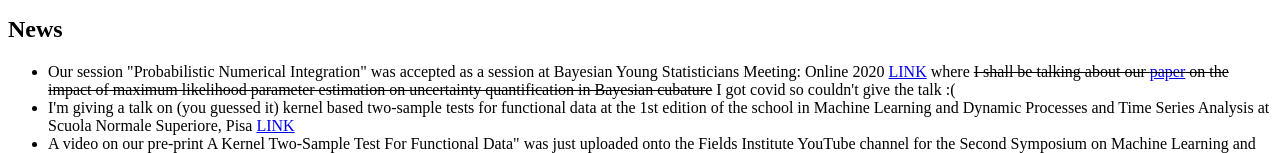
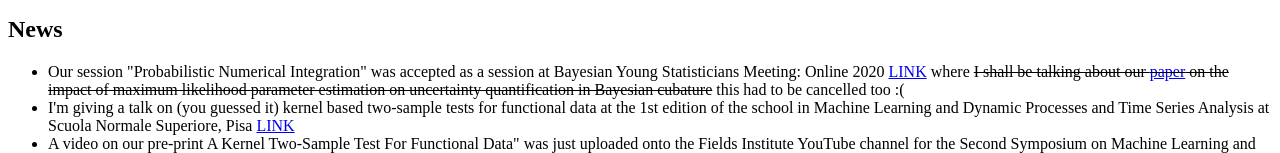
Before and after one commit to georgewynne/georgewynne.github.io, a plain HTML site: page index.html in a window 1280 px wide. Shown: the part 633-786 px from the top of the page. Drawn offline with Linux system fonts and the light colour scheme.

Commit message:
added baysm cancellation

```diff
--- a/index.html
+++ b/index.html
@@ -41,7 +41,7 @@ and
 <h2>News</h2>
 <ul>
 	<li>
-		Our session "Probabilistic Numerical Integration" was accepted as a session at Bayesian Young Statisticians Meeting: Online 2020 <a href = 'https://j-isba.github.io/baysmo.html' target = '_blank'><span>LINK</span></a> where <del>I shall be talking about our <a href = 'https://epubs.siam.org/doi/abs/10.1137/20M1315968' target = '_blank'><span>paper</span></a> on the impact of maximum likelihood parameter estimation on uncertainty quantification in Bayesian cubature</del> I got covid so couldn't give the talk :(
+		Our session "Probabilistic Numerical Integration" was accepted as a session at Bayesian Young Statisticians Meeting: Online 2020 <a href = 'https://j-isba.github.io/baysmo.html' target = '_blank'><span>LINK</span></a> where <del>I shall be talking about our <a href = 'https://epubs.siam.org/doi/abs/10.1137/20M1315968' target = '_blank'><span>paper</span></a> on the impact of maximum likelihood parameter estimation on uncertainty quantification in Bayesian cubature</del> this had to be cancelled too :(
 	</li>
 	<li>
 		I'm giving a talk on (you guessed it) kernel based two-sample tests for functional data at the 1st edition of the school in Machine Learning and Dynamic Processes and Time Series Analysis at Scuola Normale Superiore, Pisa <a href = 'https://www.mldyn2020sns.com' target = '_blank'><span>LINK</span></a>
```
